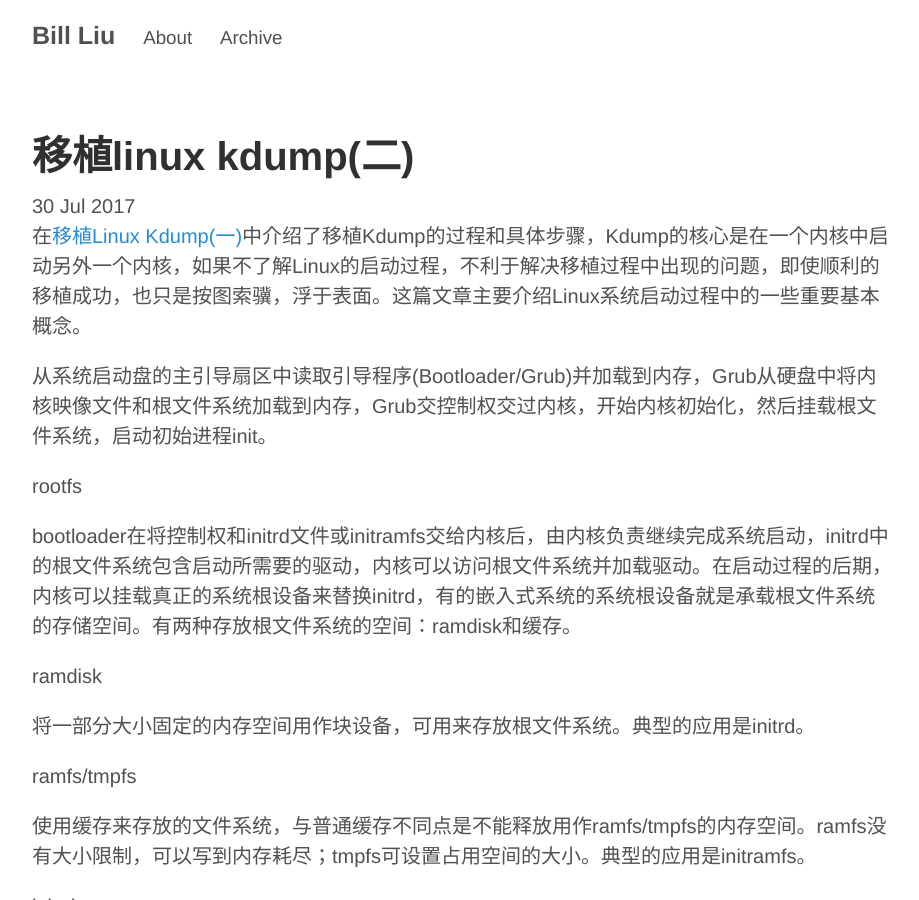
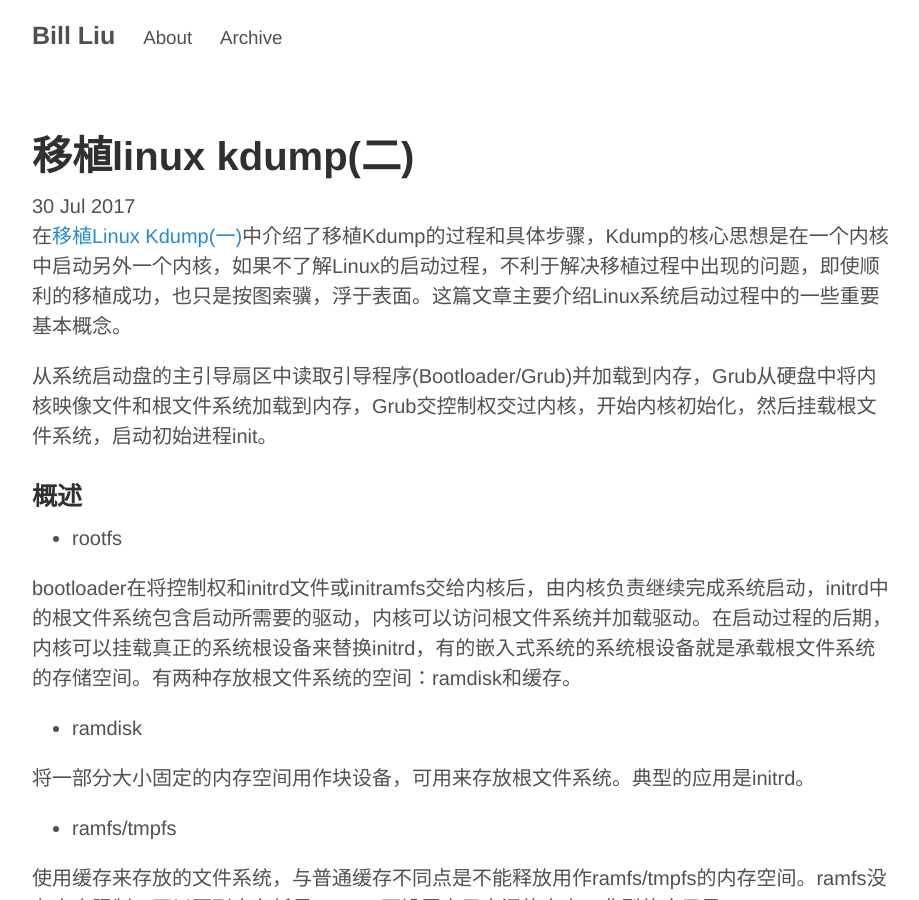
Before and after one commit to bupt075225/bupt075225.github.io, a Jekyll site: the page built from _posts/2017-07-30-移植Linux Kdump(二).md, in a window 1280 px wide and 900 px high. Shown: the whole window, without its empty margins (178-1097 px from the left). Built offline with Jekyll 4.4.1, drawn with Linux system fonts in a browser that asks for light colours; our own code applies the rules of GitHub Pages for plain Markdown files; a script that is not in the unit is left out; some of the changed text lies outside the part shown.

Commit message:
update articles
Signed-off-by: LIU CHONG <liuchong.9@gmail.com>

```diff
--- a/_posts/2017-07-30-移植Linux Kdump(二).md
+++ b/_posts/2017-07-30-移植Linux Kdump(二).md
@@ -1,25 +1,26 @@
-在[移植Linux Kdump(一)]()中介绍了移植Kdump的过程和具体步骤，Kdump的核心是在一个内核中启动另外一个内核，如果不了解Linux的启动过程，不利于解决移植过程中出现的问题，即使顺利的移植成功，也只是按图索骥，浮于表面。这篇文章主要介绍Linux系统启动过程中的一些重要基本概念。
+在[移植Linux Kdump(一)]()中介绍了移植Kdump的过程和具体步骤，Kdump的核心思想是在一个内核中启动另外一个内核，如果不了解Linux的启动过程，不利于解决移植过程中出现的问题，即使顺利的移植成功，也只是按图索骥，浮于表面。这篇文章主要介绍Linux系统启动过程中的一些重要基本概念。
 
 从系统启动盘的主引导扇区中读取引导程序(Bootloader/Grub)并加载到内存，Grub从硬盘中将内核映像文件和根文件系统加载到内存，Grub交控制权交过内核，开始内核初始化，然后挂载根文件系统，启动初始进程init。
 
+### 概述
 
-rootfs
+* rootfs
 
 bootloader在将控制权和initrd文件或initramfs交给内核后，由内核负责继续完成系统启动，initrd中的根文件系统包含启动所需要的驱动，内核可以访问根文件系统并加载驱动。在启动过程的后期，内核可以挂载真正的系统根设备来替换initrd，有的嵌入式系统的系统根设备就是承载根文件系统的存储空间。有两种存放根文件系统的空间：ramdisk和缓存。
 
-ramdisk
+* ramdisk
 
 将一部分大小固定的内存空间用作块设备，可用来存放根文件系统。典型的应用是initrd。
 
-ramfs/tmpfs
+* ramfs/tmpfs
 
 使用缓存来存放的文件系统，与普通缓存不同点是不能释放用作ramfs/tmpfs的内存空间。ramfs没有大小限制，可以写到内存耗尽；tmpfs可设置占用空间的大小。典型的应用是initramfs。
 
-initrd
+* initrd
 
 initrd(initial ram disk)是一个ramdisk，上面存放了内核初始化所需要的文件，通常在说initrd文件时指代的是根文件系统压缩包，在bootloader/grub中会配置与内核对应的initrd文件。initrd文件通常是gz格式压缩包。
 
-initramfs
+* initramfs
 
 initramfs(initial ram file system)是被编译链接在内核中的一个文件系统，它本质是一个ramfs或tmpfs。
 
@@ -36,7 +37,7 @@ CONFIG_BLK_DEV_RAM=y
 Device Drivers -> Block devices -> RAM block device support
 
 
-vmlinux,vmlinux.bin,vmlinuz,bzImage,zImage
+* vmlinux,vmlinux.bin,vmlinuz,bzImage,zImage
 
 vmlinux 是内核源码编译得到的原始文件，是ELF(可执行可链接文件)格式。
 
```
Also changed, not shown: _posts/2017-11-28-使用Keepalived.md (+2 -2 lines), _posts/2017-12-12-keepalived源码分析.md (+51 -48 lines), _posts/2018-01-17-配置Windows环境下的VIM.md (added, +1 -0 lines), _posts/2018-02-23-这才是心理学.md (added, +57 -0 lines), _posts/2018-05-05-深入浅出C语言中的可变长参数.md (added, +5 -0 lines), _posts/2018-06-03-制作Deb包最佳实践.md (added, +3 -0 lines), _posts/2018-07-28-《这才是心理学》读书笔记.md (added, +101 -0 lines).
